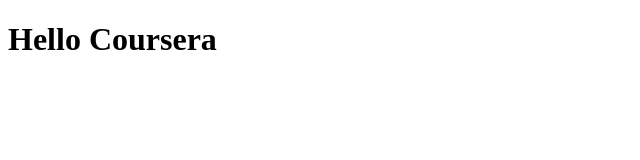
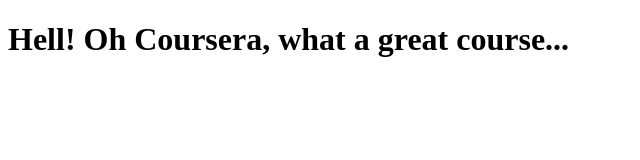
Before and after one commit to MJBina/coursera, a plain HTML site: page site/index.html in a window 1280 px wide. Shown: the whole page, without its empty margins (0-640 px from the left). Drawn offline with Linux system fonts and the light colour scheme.

Commit message:
Small addition to page content

```diff
--- a/site/index.html
+++ b/site/index.html
@@ -4,6 +4,6 @@
 	<title>Hello Coursera</title>
 </head>
 <body>
-<h1>Hello Coursera</h1>
+<h1>Hell! Oh Coursera, what a great course...</h1>
 </body>
 </html>
```
